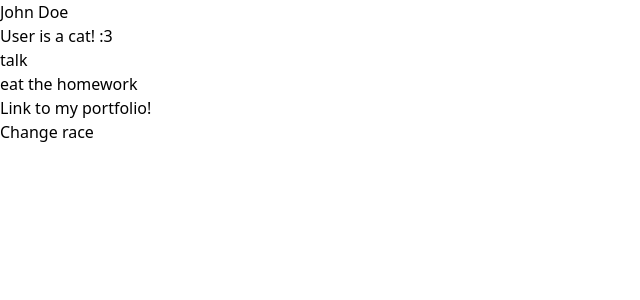
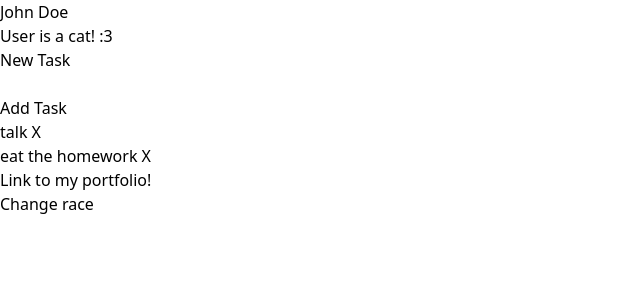
Before and after one commit to matias-mg/vue-cc, a Vue app: page / in a window 1280 px wide. Shown: the top 300 px of the page, without its empty margins (0-640 px from the left). Built offline with nearby package versions, Linux system fonts and the light colour scheme; the HTML template or start-up script is replaced by a standard one.

Commit message:
feat: add small form to handle tasks

```diff
--- a/src/App.vue
+++ b/src/App.vue
@@ -1,10 +1,24 @@
 <script setup>
 import { ref } from "vue";
 
-const name = ref("John Doe");
 const race = ref("cat");
 const tasks = ref(["talk", "eat the homework"]);
+const newTask = ref("");
+const name = "John Doe";
 const link = "https://matiasm.com";
+
+const addTask = () => {
+  if (!newTask.value.trim()) {
+    return;
+  }
+
+  tasks.value.push(newTask.value);
+  newTask.value = "";
+};
+
+const deleteTask = (index) => {
+  tasks.value = tasks.value.filter((_, i) => i !== index);
+};
 
 const toggleRace = () => {
   race.value = race.value === "cat" ? "dog" : "cat";
@@ -16,8 +30,22 @@ const toggleRace = () => {
   <p v-if="race === 'cat'">User is a cat! :3</p>
   <p v-else-if="race === 'dog'">User is a dog</p>
   <p v-else>Unknown race</p>
+
+  <form @submit.prevent="addTask">
+    <label for="newTask">New Task</label>
+    <br />
+    <input type="text" id="newTask" name="newTask" v-model="newTask" />
+    <br />
+    <button type="submit">Add Task</button>
+  </form>
   <ul>
-    <li v-for="task in tasks" :key="task">{{ task }}</li>
+    <li v-for="(task, index) in tasks" :key="task">
+      <span>
+        {{ task }}
+        {{ " " }}
+        <button @click="deleteTask(index)">X</button>
+      </span>
+    </li>
   </ul>
   <a :href="link" target="_blank" rel="noopener">Link to my portfolio!</a>
   <br />
```
